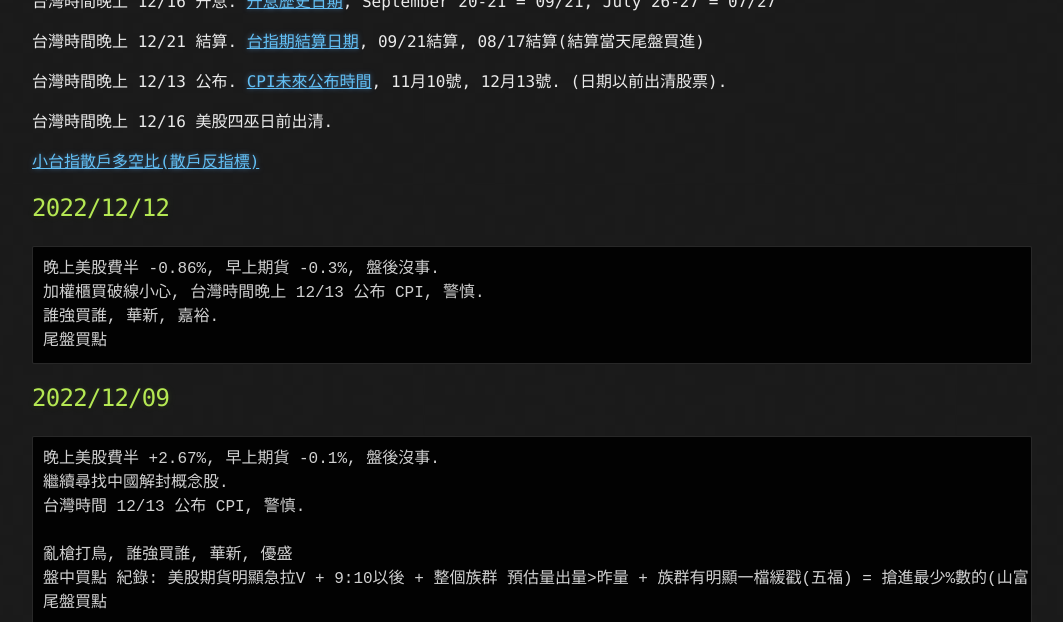
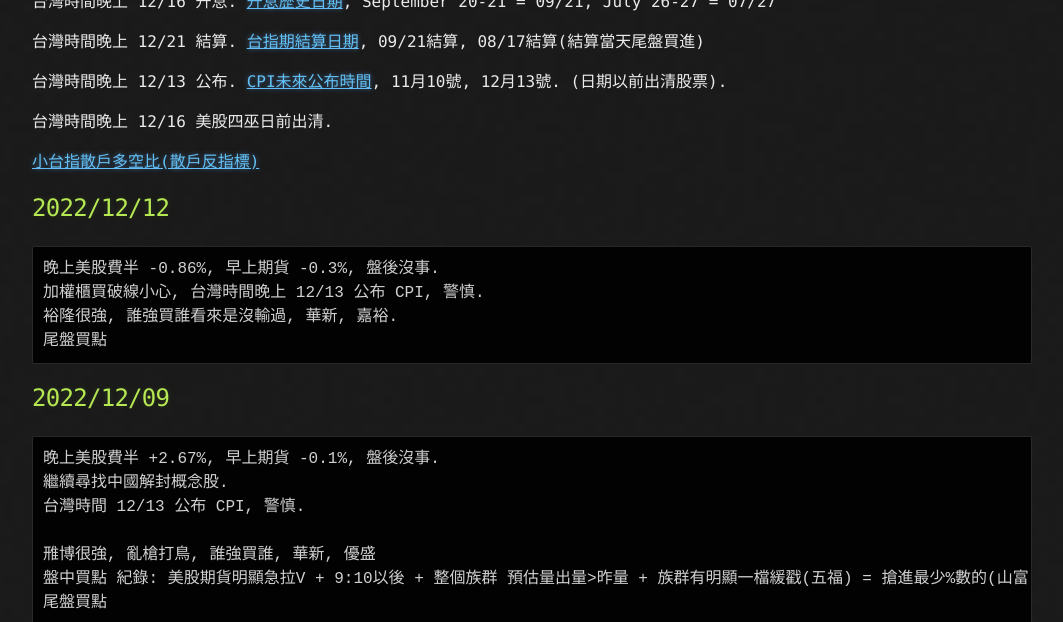
Before and after one commit to lepg5487/Stock_God, a Jekyll site: the page built from index.md, in a window 1280 px wide and 1400 px high, scrolled down 348 px, cut to the strip 0-622 px from the top of the window. Shown: the whole strip, without its empty margins (108-1171 px from the left). Built offline with Jekyll 4.4.1, drawn with Linux system fonts in a browser that asks for light colours; our own code applies the rules of GitHub Pages for plain Markdown files; some of the changed text lies outside the part shown.

Commit message:
Update index.md

````diff
--- a/index.md
+++ b/index.md
@@ -20,7 +20,7 @@ layout: testlayouts
 ```
 晚上美股費半 -0.86%, 早上期貨 -0.3%, 盤後沒事.
 加權櫃買破線小心, 台灣時間晚上 12/13 公布 CPI, 警慎.
-誰強買誰, 華新, 嘉裕.
+裕隆很強, 誰強買誰看來是沒輸過, 華新, 嘉裕.
 尾盤買點
 ```
 
@@ -30,7 +30,7 @@ layout: testlayouts
 繼續尋找中國解封概念股.
 台灣時間 12/13 公布 CPI, 警慎.
 
-亂槍打鳥, 誰強買誰, 華新, 優盛
+雃博很強, 亂槍打鳥, 誰強買誰, 華新, 優盛
 盤中買點 紀錄: 美股期貨明顯急拉V + 9:10以後 + 整個族群 預估量出量>昨量 + 族群有明顯一檔緩戳(五福) = 搶進最少%數的(山富)
 尾盤買點
 ```
@@ -48,7 +48,7 @@ layout: testlayouts
 明顯盤中可以直接進了.
 
 台灣時間 12/13 公布 CPI, 警慎.
-亂槍打鳥, 只出不進, 2929淘帝-KY, 金麗-KY
+麗豐-KY很強, 誰強買誰, 2929淘帝-KY, 金麗-KY
 尾盤買點
 ```
 
````
